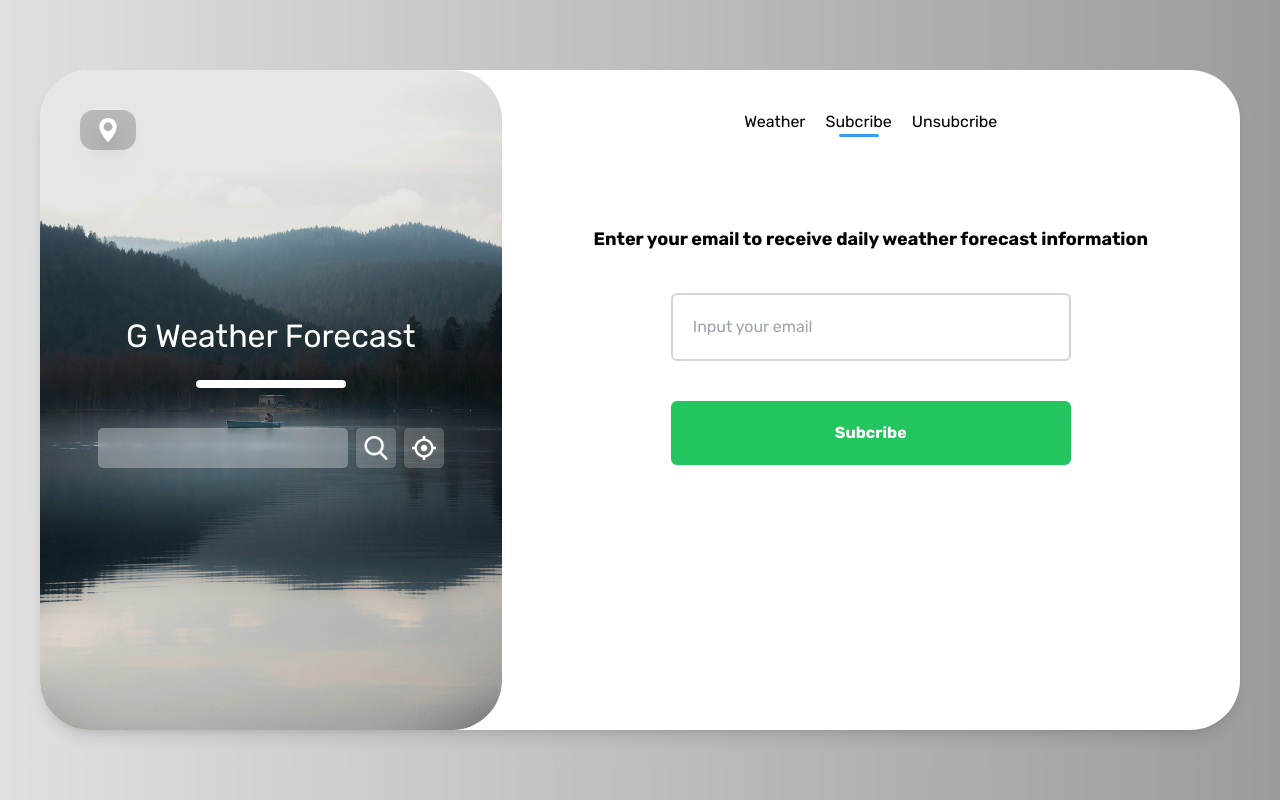
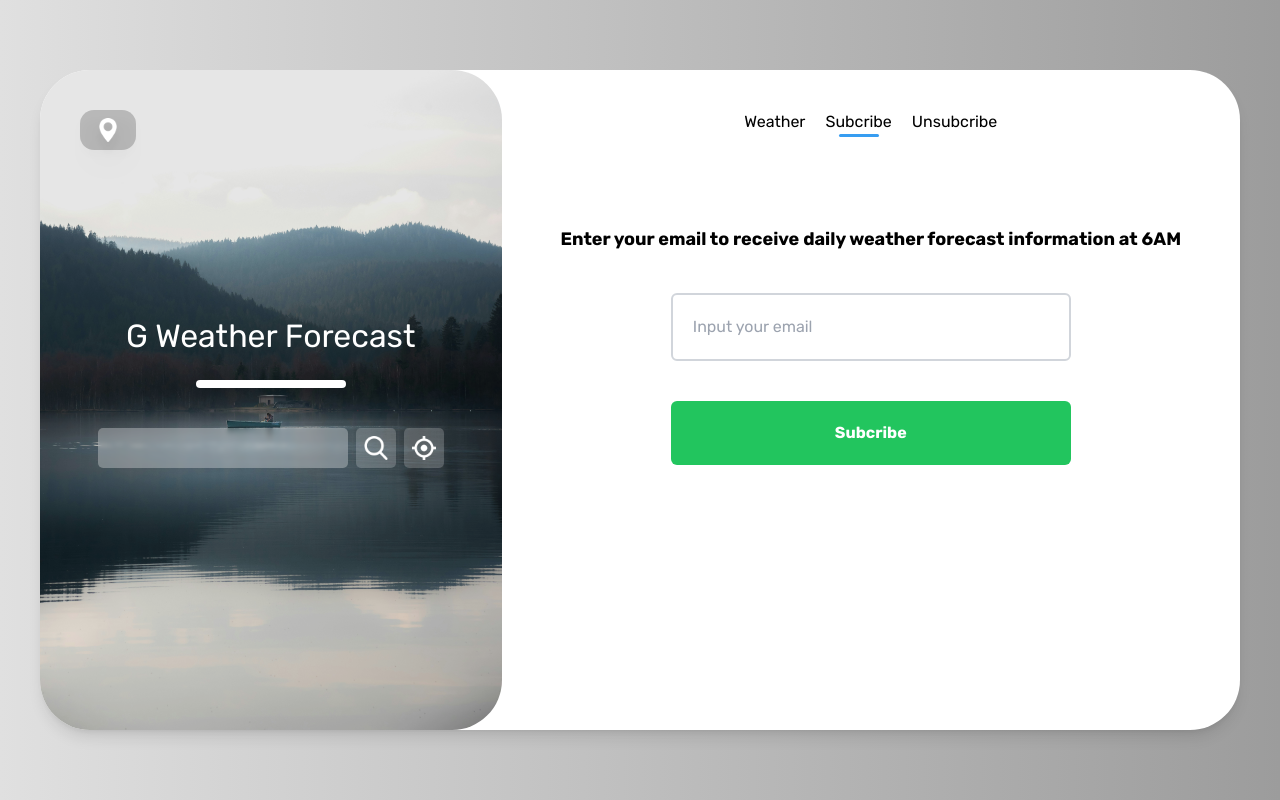
Before and after one commit to toanle312/g-weather-forecast-fe, a React (Vite) app: page /subcribe in a window 1280 px wide. Built offline with nearby package versions, Linux system fonts and the light colour scheme; no server answers.

Commit message:
Update subcribe title

```diff
--- a/src/pages/SubcribePage.jsx
+++ b/src/pages/SubcribePage.jsx
@@ -26,7 +26,7 @@ const SubcribePage = () => {
   return (
     <div className='w-full h-[400px] flex flex-col justify-center items-center gap-10'>
       <h1 className='font-bold text-[18px]'>
-        Enter your email to receive daily weather forecast information
+        Enter your email to receive daily weather forecast information at 6AM
       </h1>
       <div className='relative'>
         <input
```
Also changed, not shown: 1 other file (tests, documents, lock files or other folders).
